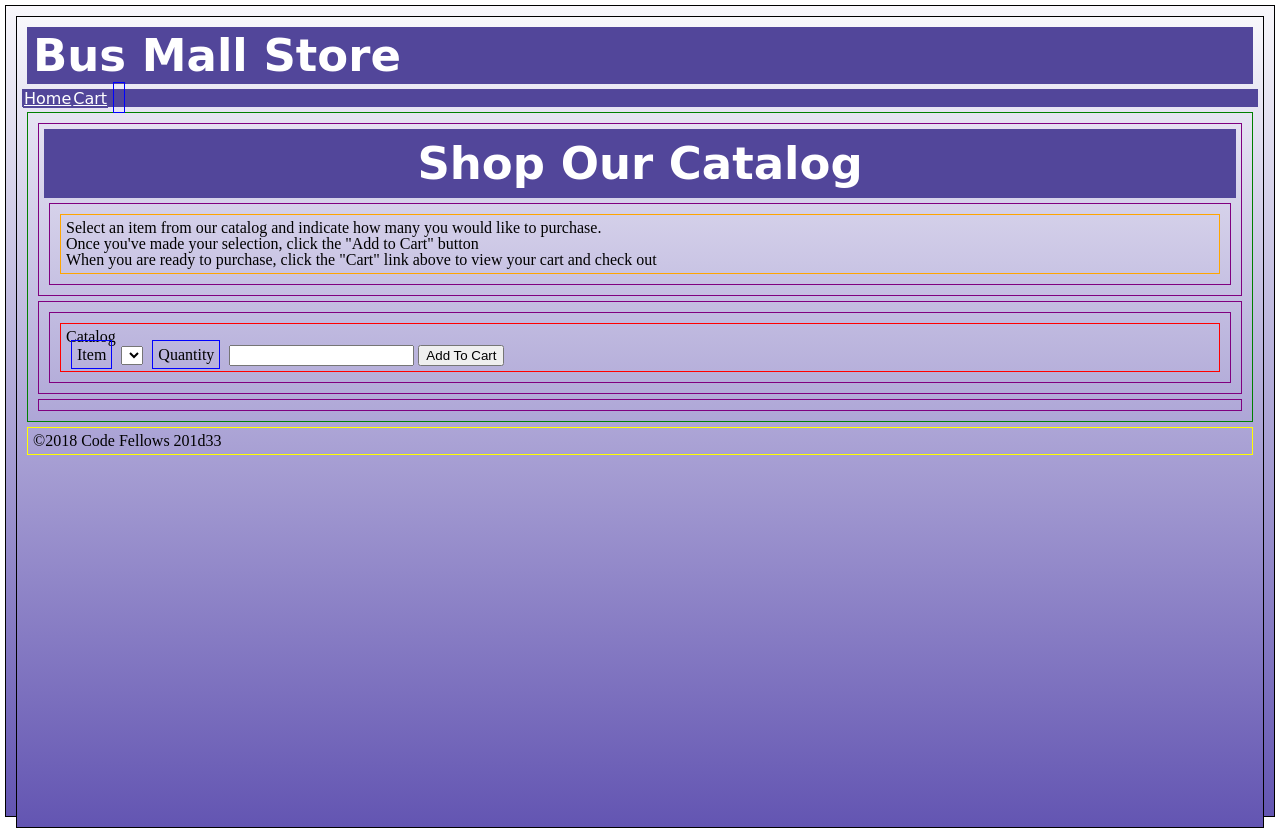
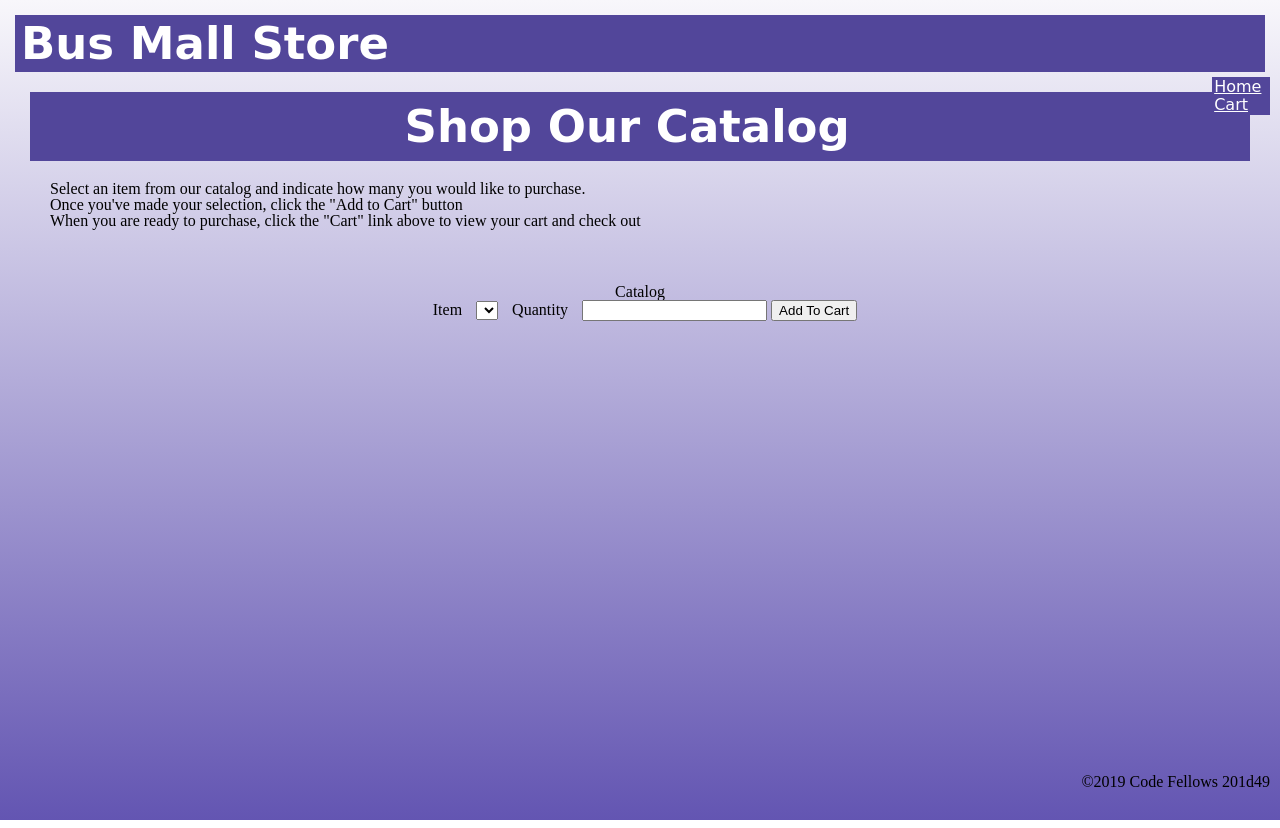
Before and after one commit to strangestbrew/lab14_orderForm, a plain HTML site: page index.html in a window 1280 px wide. Drawn offline with Linux system fonts and the light colour scheme; a web font is replaced by a local one.

Commit message:
borders removed

```diff
--- a/css/style.css
+++ b/css/style.css
@@ -1,12 +1,11 @@
 @import url('https://fonts.googleapis.com/css?family=Arima+Madurai&display=swap');
 
-body, html {
+body {
   background-position: center;
   background-repeat: no-repeat;
   background-size: cover;
   background-image: linear-gradient(#f8f7fb, #6355b2);
-  border: 1px solid black;
-  height: 100%;
+  height: 100vh;
   margin: 5px;
   padding: 5px;
 }
@@ -14,8 +13,11 @@
 header > nav > ul {
   background:#52469a;
   border: 1px solid #52469a;
+  clear: right;
   color: white;
- font-family: 'Arima Madurai', cursive;
+  float: right;
+  font-family: 'Arima Madurai', cursive;
+  text-align: right;
 }
 
 a {
@@ -24,7 +26,6 @@
   color: white;
   font-family: 'Arima Madurai', cursive;
   float: left;
-  display: inline;
 }
 
 header > h1 {
@@ -49,37 +50,46 @@
 }
 
 main {
-  border: 1px solid green;
+  /* border: 1px solid green; */
   margin: 5px;
   padding: 5px;
 }
 
+form{
+  text-align: center;
+
+}
+
 div {
-  border: 1px solid purple;
+  /* border: 1px solid purple; */
   margin: 5px;
   padding: 5px;
 }
 
 ol {
-  border: 1px solid orange;
+  /* border: 1px solid orange; */
   margin: 5px;
   padding: 5px;
 }
 
 form {
-  border: 1px solid red;
+  /* border: 1px solid red; */
   margin: 5px;
   padding: 5px;
 }
 
 span {
-  border: 1px solid blue;
+  /* border: 1px solid blue;  */
   margin: 5px;
   padding: 5px;
 }
 
 footer {
-  border: 1px solid yellow;
+  /* border: 1px solid yellow; */
   margin: 5px;
   padding: 5px;
+  position: sticky;
+  position: fixed;
+  bottom: 0;
+  right: 0;
 }
--- a/index.html
+++ b/index.html
@@ -61,7 +61,7 @@
     </main>
 
     <footer>
-      <p>&copy;2018 Code Fellows 201d33</p>
+      <p>&copy;2019 Code Fellows 201d49</p>
     </footer>
 
     <script src='js/app.js'></script>
```
